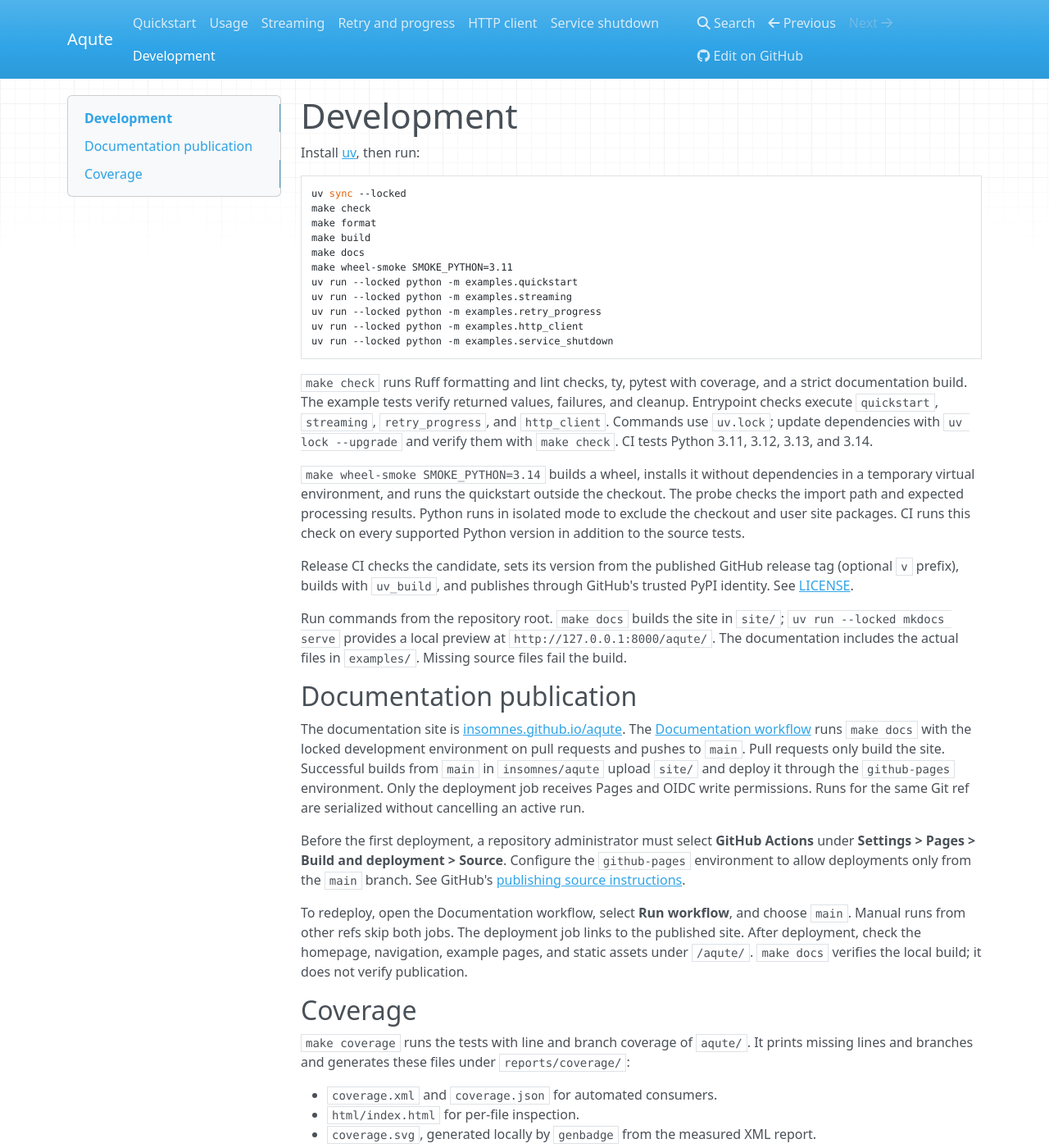
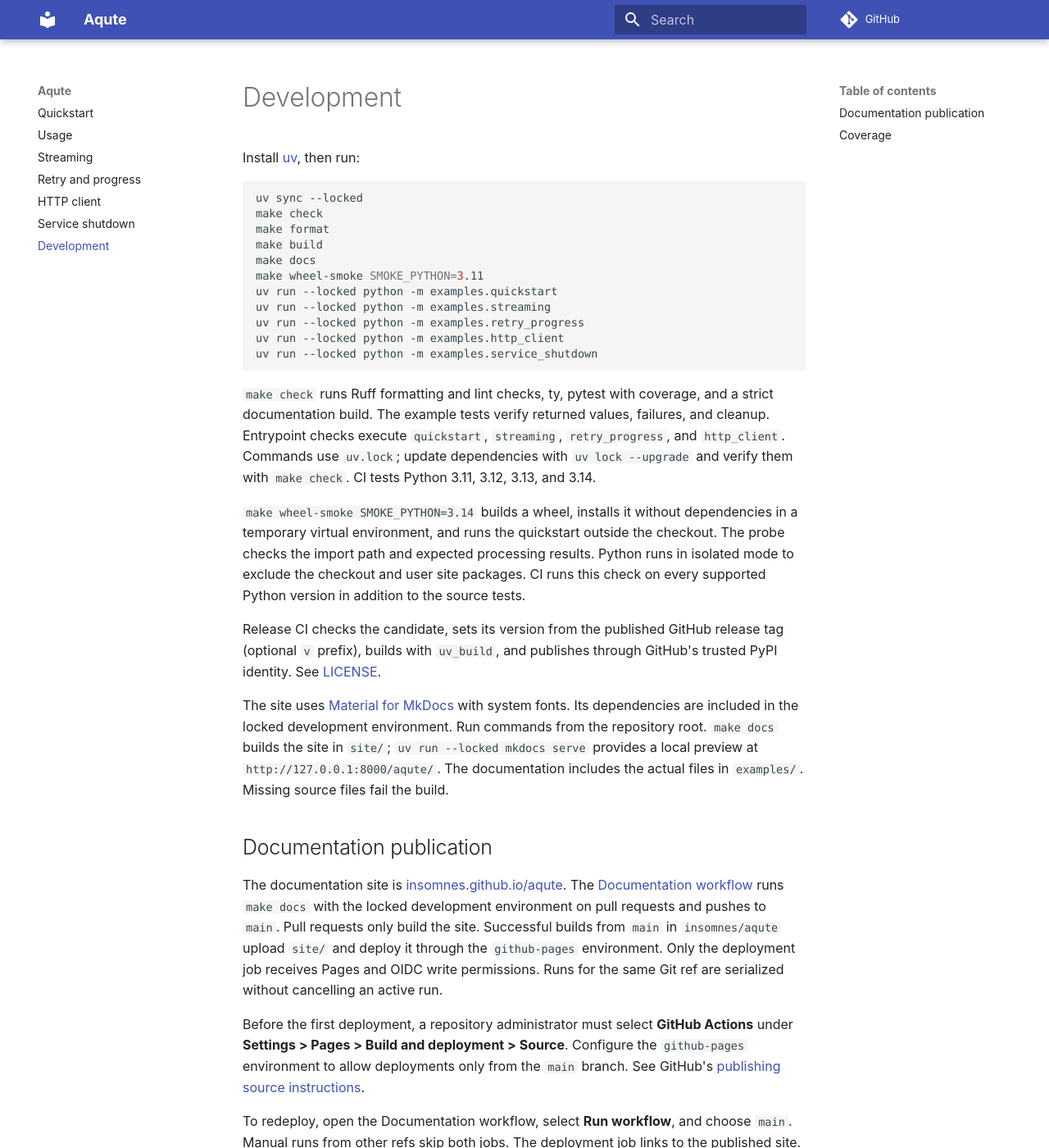
Before and after one commit to insomnes/aqute, an MkDocs documentation site: the page built from docs/development.md, in a window 1280 px wide and 1400 px high. Shown: the whole window at 82% size. Built offline with MkDocs 1.6.1 and Material for MkDocs 9.7.7, drawn with Linux system fonts in a browser that asks for light colours; nearby versions of some CDN libraries; comment, search, counter and statistics services are not loaded; some of the changed text lies outside the part shown.

Commit message:
docs: use Material for the documentation site

```diff
--- a/docs/development.md
+++ b/docs/development.md
@@ -33,6 +33,8 @@ Release CI checks the candidate, sets its version from the published GitHub rele
 tag (optional `v` prefix), builds with `uv_build`, and publishes through GitHub's
 trusted PyPI identity. See [LICENSE](https://github.com/insomnes/aqute/blob/main/LICENSE).
 
+The site uses [Material for MkDocs](https://squidfunk.github.io/mkdocs-material/)
+with system fonts. Its dependencies are included in the locked development environment.
 Run commands from the repository root. `make docs` builds the site in `site/`;
 `uv run --locked mkdocs serve` provides a local preview at
 `http://127.0.0.1:8000/aqute/`. The documentation includes the actual files in
--- a/mkdocs.yml
+++ b/mkdocs.yml
@@ -3,7 +3,9 @@ site_url: https://insomnes.github.io/aqute/
 site_description: Async coroutine processing with bounded queues, retries, and rate limits.
 repo_url: https://github.com/insomnes/aqute
 edit_uri: edit/main/docs/
-theme: mkdocs
+theme:
+  name: material
+  font: false
 nav:
   - Quickstart: index.md
   - Usage: usage.md
@@ -14,7 +16,8 @@ nav:
   - Development: development.md
 markdown_extensions:
   - tables
-  - fenced_code
+  - pymdownx.highlight
+  - pymdownx.superfences
   - pymdownx.snippets:
       base_path: ["."]
       check_paths: true
--- a/pyproject.toml
+++ b/pyproject.toml
@@ -20,6 +20,7 @@ dev = [
     "genbadge[coverage]>=1.1,<2",
     "httpx>=0.28,<1",
     "mkdocs>=1.6,<2",
+    "mkdocs-material>=9.7,<10",
     "pymdown-extensions>=10,<11",
     "pytest>=8.3.2,<10",
     "pytest-asyncio>=1.0,<2",
```
Also changed, not shown: 1 other file.
